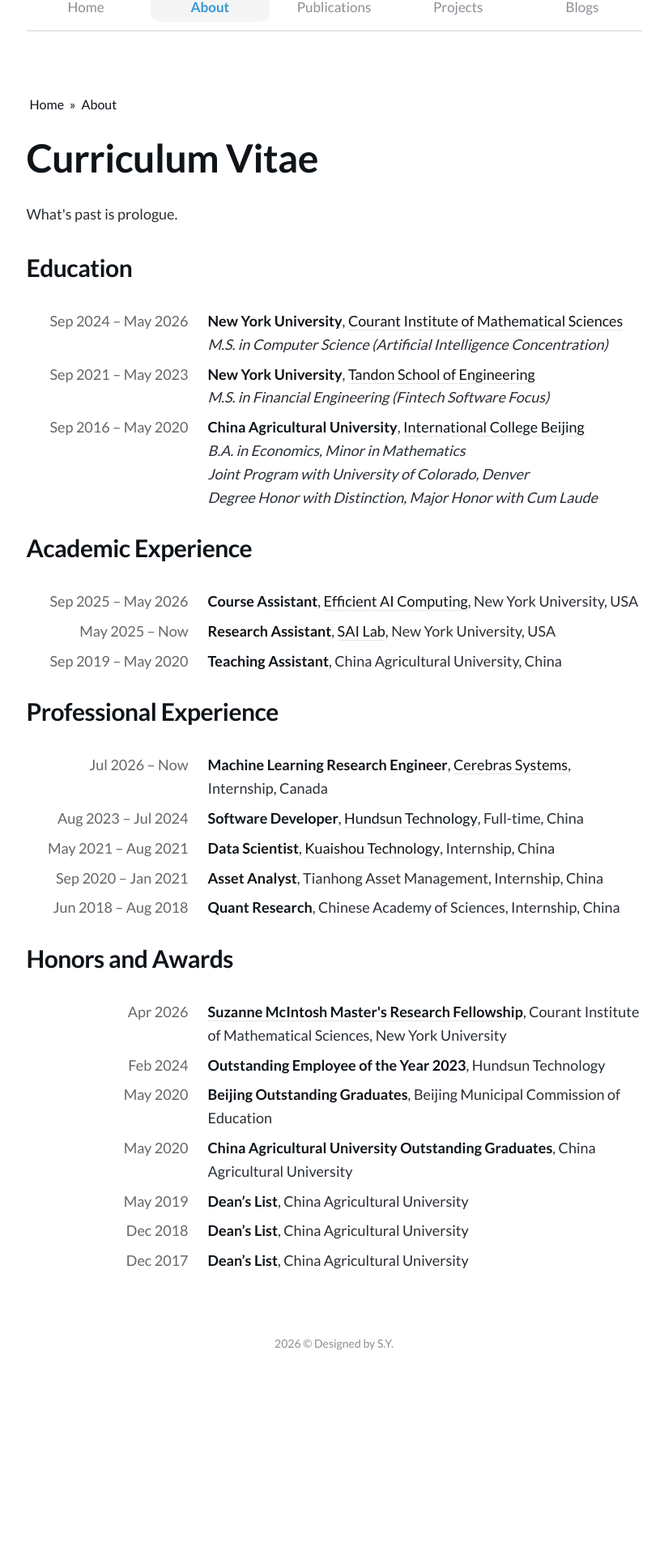
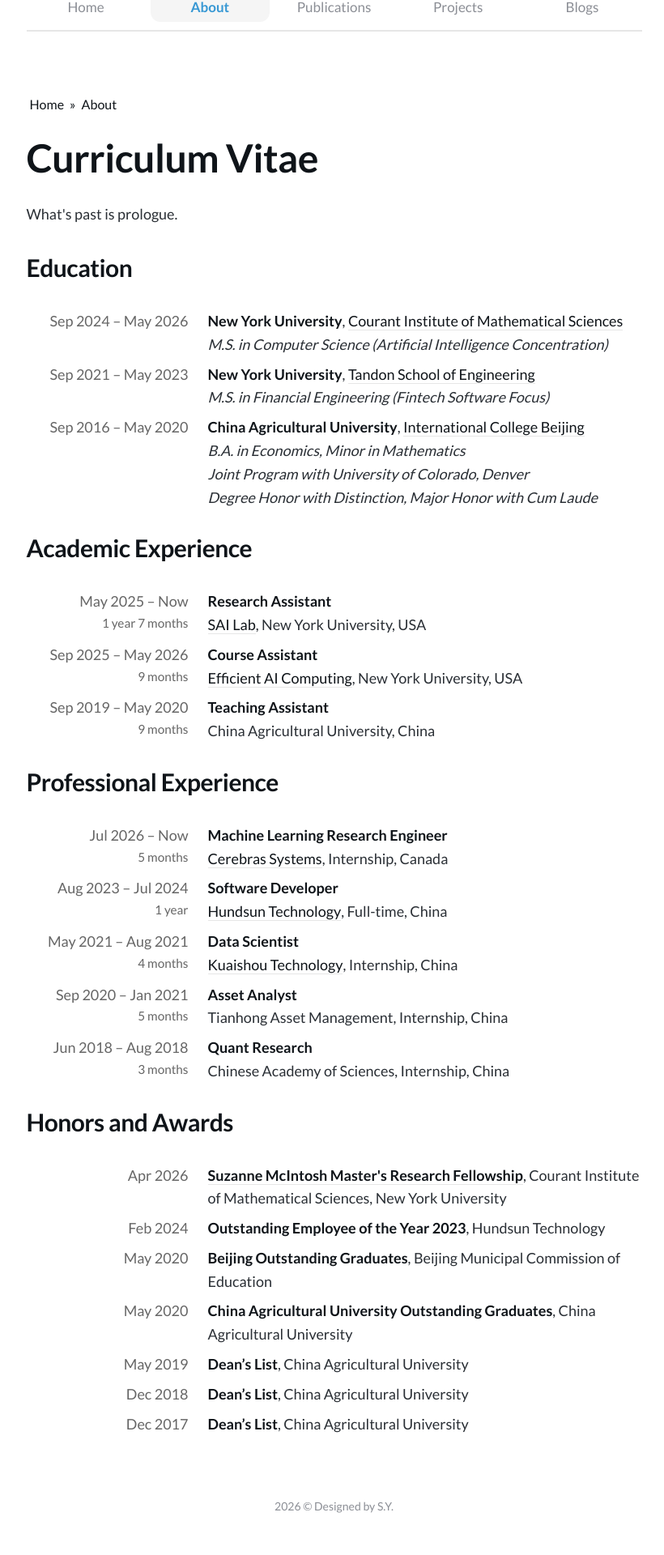
Before and after one commit to shawnyin128/shawnyin128.github.io, a Jekyll site: the page built from _pages/about.md, in a window 1280 px wide. Shown: the part 362-2282 px from the top of the page at 81% size, without its empty margins (220-1040 px from the left). Built offline with Jekyll 4.4.1, drawn with Linux system fonts in a browser that asks for light colours; a style sheet for code colours, icons or effects is not loaded; before the commit the page ends 2080 px from its top, so only the background shows below that.

Commit message:
Improve About experience layout and automatic durations

```diff
--- a/_includes/main.scss
+++ b/_includes/main.scss
@@ -133,6 +133,10 @@
   color: var(--text-dim, #666);
   white-space: nowrap;
 }
+.cv-duration {
+  display: block;
+  font-size: 0.85em;
+}
 .cv-grid dd {
   margin: 0;
 }
--- a/_pages/about.md
+++ b/_pages/about.md
@@ -34,47 +34,55 @@
 
 <h2>Academic Experience</h2>
 <dl class="cv-grid">
-<dt>Sep 2025 – May 2026</dt>
+<dt data-start="2025-05">May 2025 – Now</dt>
 <dd>
-<strong>Course Assistant</strong>, <a href="https://saiqianzhang.com/COURSE/" target="_blank"> Efficient AI Computing</a>, New York University, USA<br>
+<strong>Research Assistant</strong><br>
+<a href="https://saiqianzhang.com/Lab/" target="_blank">SAI Lab</a>, New York University, USA<br>
 </dd>
 
-<dt>May 2025 – Now</dt>
+<dt data-start="2025-09" data-end="2026-05">Sep 2025 – May 2026</dt>
 <dd>
-<strong>Research Assistant</strong>, <a href="https://saiqianzhang.com/Lab/" target="_blank">SAI Lab</a>, New York University, USA<br>
+<strong>Course Assistant</strong><br>
+<a href="https://saiqianzhang.com/COURSE/" target="_blank"> Efficient AI Computing</a>, New York University, USA<br>
 </dd>
 
-<dt>Sep 2019 – May 2020</dt>
+<dt data-start="2019-09" data-end="2020-05">Sep 2019 – May 2020</dt>
 <dd>
-<strong>Teaching Assistant</strong>, China Agricultural University, China<br>
+<strong>Teaching Assistant</strong><br>
+China Agricultural University, China<br>
 </dd>
 </dl><br>
 
 <h2>Professional Experience</h2>
 <dl class="cv-grid">
-<dt>Jul 2026 – Now</dt>
+<dt data-start="2026-07">Jul 2026 – Now</dt>
 <dd>
-<strong>Machine Learning Research Engineer</strong>, <a href="https://www.cerebras.ai/" target="_blank">Cerebras Systems</a>, Internship, Canada<br>
+<strong>Machine Learning Research Engineer</strong><br>
+<a href="https://www.cerebras.ai/" target="_blank">Cerebras Systems</a>, Internship, Canada<br>
 </dd>
 
-<dt>Aug 2023 – Jul 2024</dt>
+<dt data-start="2023-08" data-end="2024-07">Aug 2023 – Jul 2024</dt>
 <dd>
-<strong>Software Developer</strong>, <a href="https://en.hundsun.com/" target="_blank">Hundsun Technology</a>, Full-time, China<br>
+<strong>Software Developer</strong><br>
+<a href="https://en.hundsun.com/" target="_blank">Hundsun Technology</a>, Full-time, China<br>
 </dd>
 
-<dt>May 2021 – Aug 2021</dt>
+<dt data-start="2021-05" data-end="2021-08">May 2021 – Aug 2021</dt>
 <dd>
-<strong>Data Scientist</strong>, <a href="https://www.kuaishou.com/en" target="_blank">Kuaishou Technology</a>, Internship, China<br>
+<strong>Data Scientist</strong><br>
+<a href="https://www.kuaishou.com/en" target="_blank">Kuaishou Technology</a>, Internship, China<br>
 </dd>
 
-<dt>Sep 2020 – Jan 2021</dt>
+<dt data-start="2020-09" data-end="2021-01">Sep 2020 – Jan 2021</dt>
 <dd>
-<strong>Asset Analyst</strong>, Tianhong Asset Management, Internship, China<br>
+<strong>Asset Analyst</strong><br>
+Tianhong Asset Management, Internship, China<br>
 </dd>
 
-<dt>Jun 2018 – Aug 2018</dt>
+<dt data-start="2018-06" data-end="2018-08">Jun 2018 – Aug 2018</dt>
 <dd>
-<strong>Quant Research</strong>, Chinese Academy of Sciences, Internship, China<br>
+<strong>Quant Research</strong><br>
+Chinese Academy of Sciences, Internship, China<br>
 </dd>
 </dl><br>
 
@@ -116,3 +124,4 @@
 </dd>
 </dl><br>
 </section>
+<script src="{{ site.baseurl }}/js/cv-duration.js" defer></script>
--- /dev/null
+++ b/js/cv-duration.js
@@ -0,0 +1,42 @@
+(function () {
+  'use strict';
+
+  // Dates use month precision; both the start and end month count.
+  function monthIndex(value) {
+    var match = /^(\d{4})-(0[1-9]|1[0-2])$/.exec(value || '');
+    return match ? Number(match[1]) * 12 + Number(match[2]) - 1 : null;
+  }
+
+  function updateDurations() {
+    var now = new Date();
+    var currentMonth = now.getFullYear() * 12 + now.getMonth();
+
+    document.querySelectorAll('.cv-grid dt[data-start]').forEach(function (entry) {
+      var start = monthIndex(entry.dataset.start);
+      var end = entry.hasAttribute('data-end') ? monthIndex(entry.dataset.end) : currentMonth;
+      var duration = entry.querySelector('.cv-duration');
+      if (start === null || end === null || end < start) {
+        if (duration) duration.remove();
+        return;
+      }
+      if (!duration) {
+        duration = document.createElement('span');
+        duration.className = 'cv-duration';
+        entry.appendChild(duration);
+      }
+      var totalMonths = end - start + 1;
+      var years = Math.floor(totalMonths / 12);
+      var months = totalMonths % 12;
+      var parts = [];
+      if (years) parts.push(years + (years === 1 ? ' year' : ' years'));
+      if (months) parts.push(months + (months === 1 ? ' month' : ' months'));
+      duration.textContent = parts.join(' ');
+    });
+  }
+
+  updateDurations();
+  // Refresh when returning to a tab that may have crossed into a new month.
+  document.addEventListener('visibilitychange', function () {
+    if (!document.hidden) updateDurations();
+  });
+}());
```
